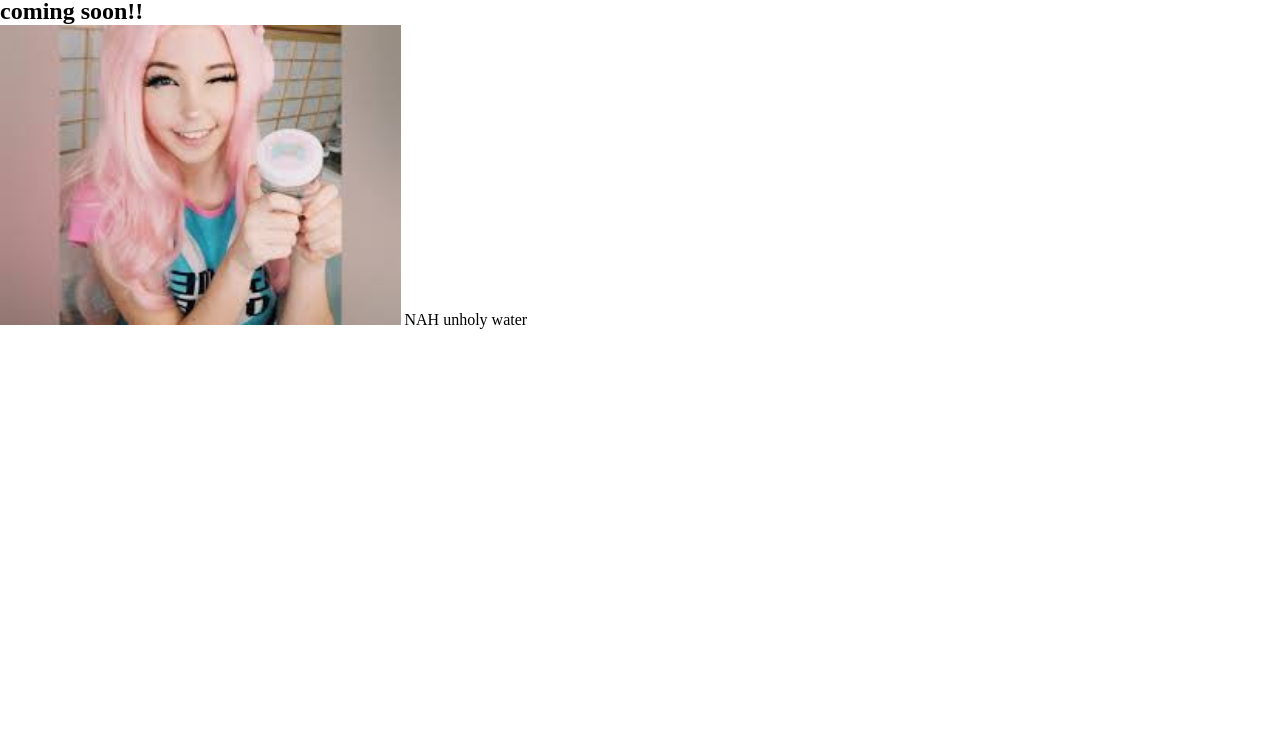
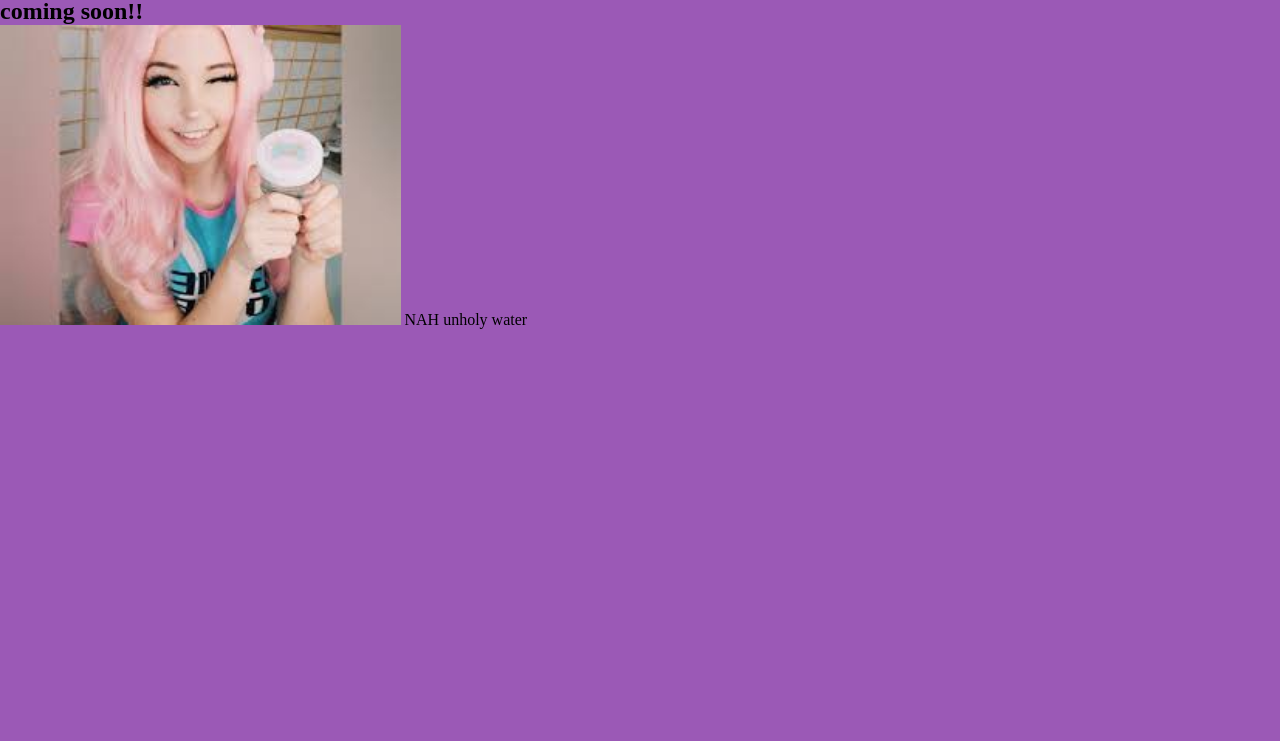
Before and after one commit to ElvinWasker/shop.git.io, a plain HTML site: page water.html in a window 1280 px wide. Shown: the part 59-800 px from the top of the page. Drawn offline with Linux system fonts and the light colour scheme.

Commit message:
Update water.html

```diff
--- a/water.html
+++ b/water.html
@@ -5,6 +5,7 @@
     <title>Water</title>
  <style>
    *{
+     background-color:#9b59b6;
 margin:0px;
      padding:0px;
 
```
